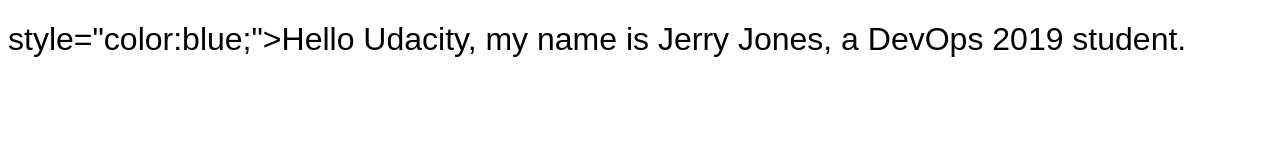
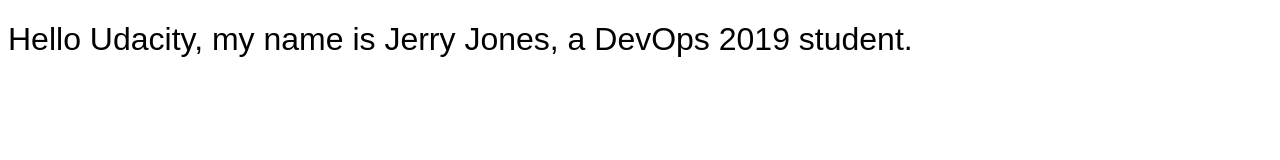
Before and after one commit to j-j-jones/udacity-devops-capstone-blue, a plain HTML site: page index.html in a window 1280 px wide. Drawn offline with Linux system fonts and the light colour scheme.

Commit message:
Update index.html

```diff
--- a/index.html
+++ b/index.html
@@ -15,7 +15,7 @@
 <body>
 
     <h1>
-    style="color:blue;">Hello Udacity, my name is Jerry Jones, a DevOps 2019 student.
+    <style="color:blue;">Hello Udacity, my name is Jerry Jones, a DevOps 2019 student.
     </h1>
 
 </body>
```
